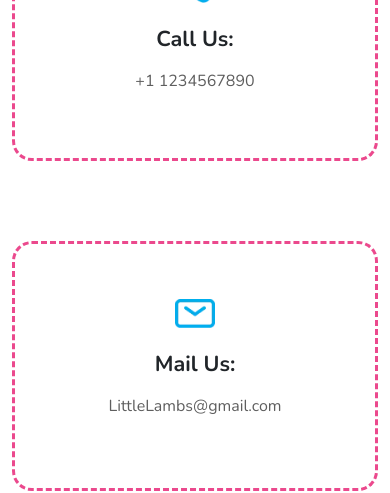
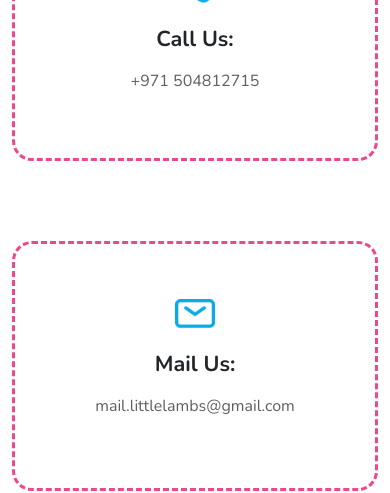
Before and after one commit to digrowfa/Little-Lambs, a React (Create React App) app: page /contact-us in a window 390 px wide. Shown: the part 698-1191 px from the top of the page. Built offline with nearby package versions, Linux system fonts and the light colour scheme.

Commit message:
phone number and Mail change

```diff
--- a/src/Pages/ContactContent/Header.js
+++ b/src/Pages/ContactContent/Header.js
@@ -39,7 +39,7 @@ const Header = () => {
                                     <div className="contactWaysContent">
                                         <h4>Call Us:</h4>
                                         <p>
-                                            <a href="tel:1234567890">+1 1234567890</a>
+                                            <a href="tel:+971 504812715">+971 504812715</a>
                                         </p>
                                     </div>
                                 </div>
@@ -52,7 +52,7 @@ const Header = () => {
                                     <div className="contactWaysContent">
                                         <h4>Mail Us:</h4>
                                         <p>
-                                            <a href="mailto:LittleLambs@gmail.com">LittleLambs@gmail.com</a>
+                                            <a href="mailto:mail.littlelambs@gmail.com">mail.littlelambs@gmail.com</a>
                                         </p>
                                     </div>
                                 </div>
--- a/src/Pages/Includes/MobileNavigation/MobileNavigation.js
+++ b/src/Pages/Includes/MobileNavigation/MobileNavigation.js
@@ -66,8 +66,8 @@ const MobileNavigation = () => {
                         </ul>
                         <h4>Visit Us Daily:</h4>
                         <p>Villa no 22 317- 33rd Street Near Mankhool Park/ADCB metro station Bur Dubai</p>
-                        <p><FontAwesomeIcon icon={faEnvelope} /> <a href="mailto:LittleLambs@gmail.com">LittleLambs@gmail.com</a></p>
-                        <p><FontAwesomeIcon icon={faPhone} /> <a href="tel:1234567890">1234567890</a></p>
+                        <p><FontAwesomeIcon icon={faEnvelope} /> <a href="mailto:mail.littlelambs@gmail.com">mail.littlelambs@gmail.com</a></p>
+                        <p><FontAwesomeIcon icon={faPhone} /> <a href="tel:+971 504812715">+971 504812715</a></p>
                     </div>
                 </div>
             </div>
```
